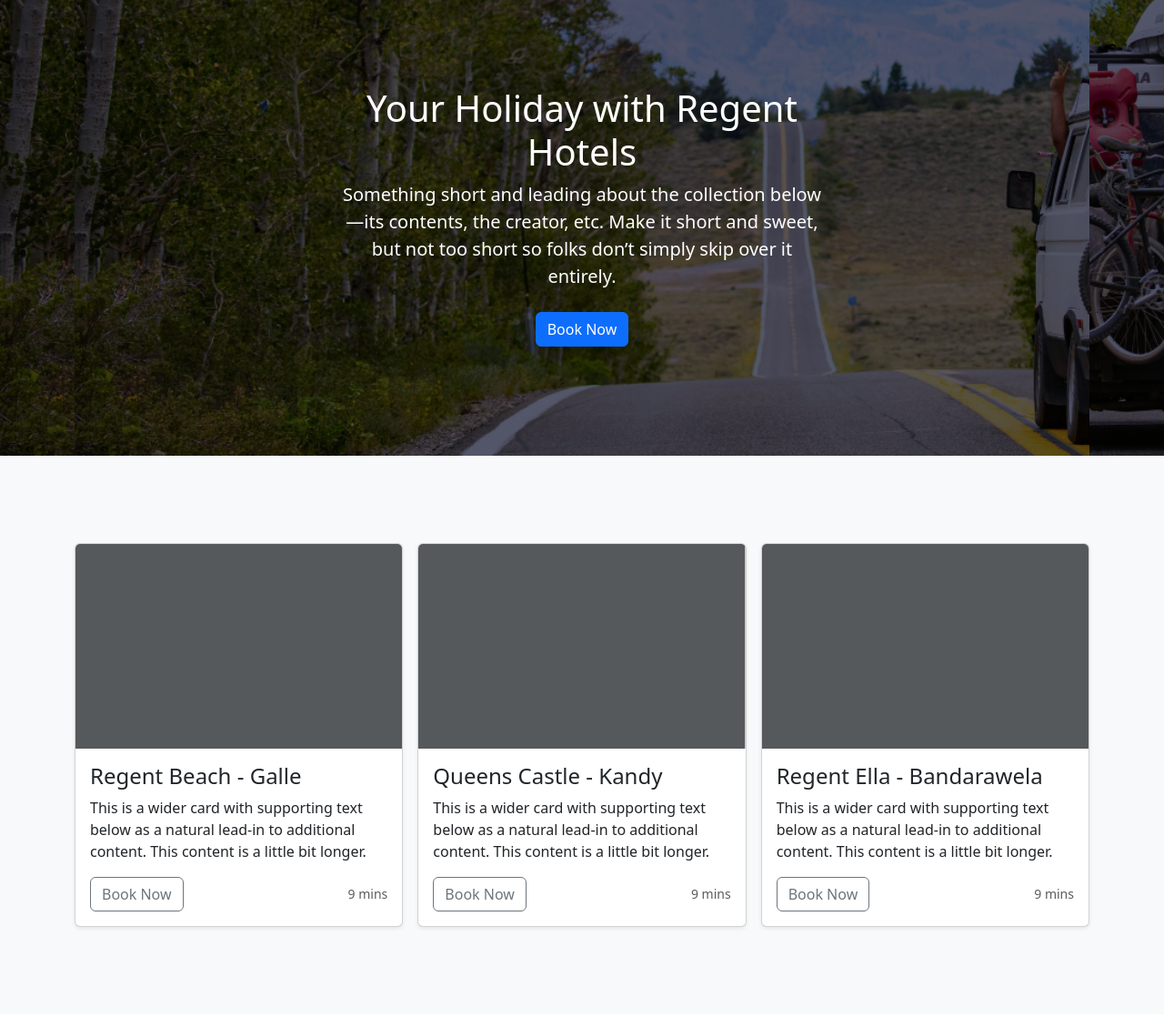
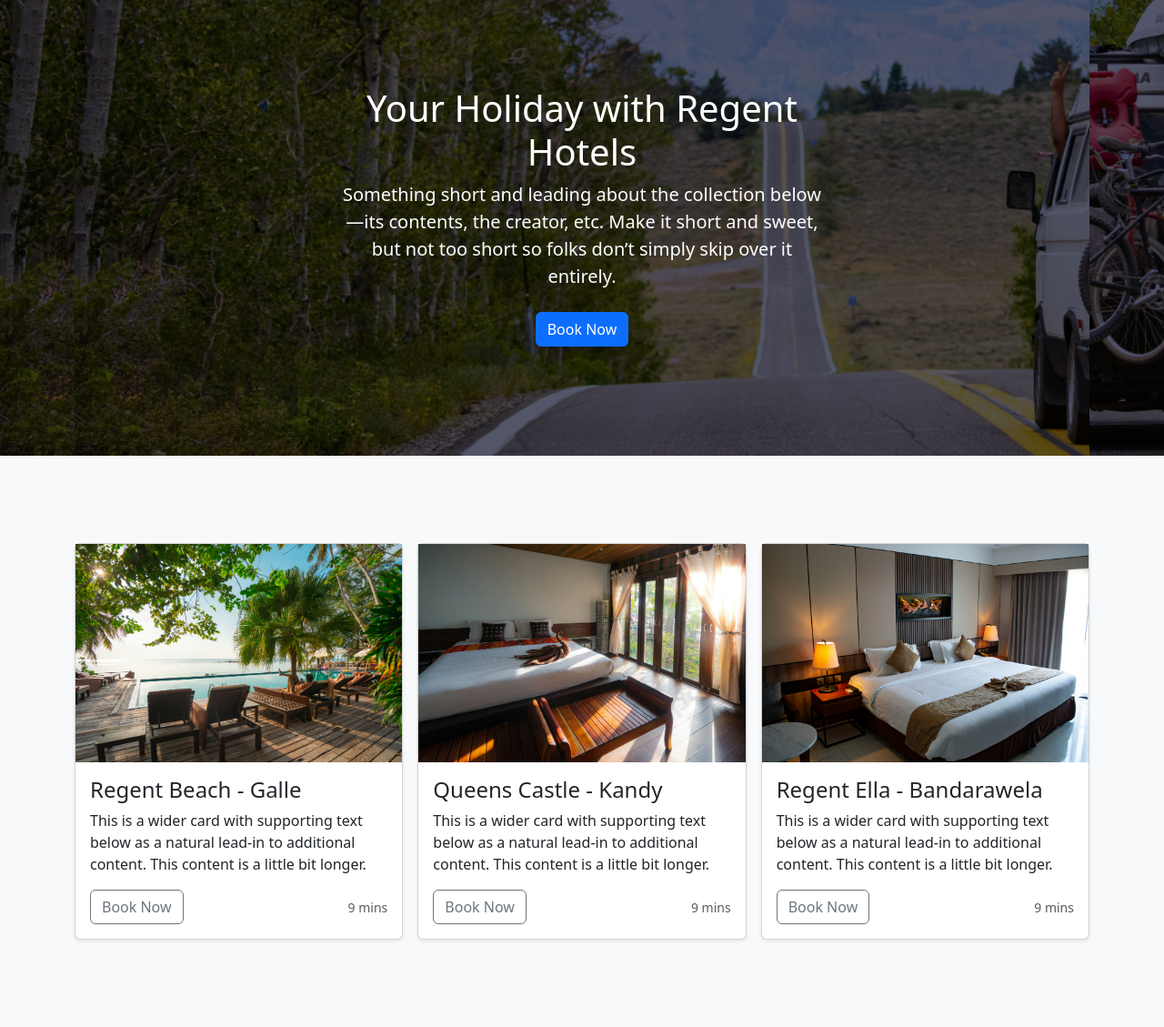
Before and after one commit to callmenuwan/regent-system, a PHP site: page /index.php in a window 1280 px wide. Shown: the part 58-1187 px from the top of the page at 91% size. Before the commit the page ends 1080 px from the top, so only its background shows below. Run offline with PHP 8.4, Linux system fonts and the light colour scheme; tables that the repository leaves empty or names only in its code hold one stand-in row (values such as "Sample post").

Commit message:
images folder and index file update

```diff
--- a/index.php
+++ b/index.php
@@ -4,27 +4,32 @@ Wired a jQuery AJAX call to check_availability.php
 Displayed the availability result and added a “Proceed to Booking” link when available
 -->
 
+<?php
+error_reporting(E_ALL);
+ini_set('display_errors', 1);
+?>
+
 
 <?php
 // No auth required
-include('includes/db.php');
+include __DIR__ . '/includes/db.php';
 
 // Fetch hotels
 $hotels = [];
-$hRes = mysqli_query($conn, "SELECT hotel_id, name FROM Hotel ORDER BY name");
+$hRes = mysqli_query($conn, "SELECT hotel_id, name FROM hotel ORDER BY name");
 while ($h = mysqli_fetch_assoc($hRes)) {
     $hotels[] = $h;
 }
 
 // Fetch room types
 $roomTypes = [];
-$rtRes = mysqli_query($conn, "SELECT room_type_id, code, description FROM RoomType ORDER BY room_type_id");
+$rtRes = mysqli_query($conn, "SELECT room_type_id, code, description FROM roomtype ORDER BY room_type_id");
 while ($rt = mysqli_fetch_assoc($rtRes)) {
     $roomTypes[] = $rt;
 }
 ?>
 
-<?php include 'includes/header-public.php'; ?>
+<?php include __DIR__ . '/includes/header-public.php'; ?>
 
 <!-- Header section -->
 <div id="home-hero-section">
@@ -35,7 +40,7 @@ while ($rt = mysqli_fetch_assoc($rtRes)) {
           <h1 class="fw-light">Your Holiday with Regent Hotels</h1>
           <p class="lead">Something short and leading about the collection below—its contents, the creator, etc. Make it short and sweet, but not too short so folks don’t simply skip over it entirely.</p>
           <p>
-            <a href="/regent/public/index.php" class="btn btn-primary my-2">Book Now</a>
+            <a href="/public/index.php" class="btn btn-primary my-2">Book Now</a>
           </p>
         </div>
       </div>
@@ -52,10 +57,7 @@ while ($rt = mysqli_fetch_assoc($rtRes)) {
         <!-- Regent Beach - Galle -->
         <div class="col">
           <div class="card shadow-sm">
-            <svg aria-label="Placeholder: Thumbnail" class="bd-placeholder-img card-img-top" height="225" preserveAspectRatio="xMidYMid slice" role="img" width="100%" xmlns="http://www.w3.org/2000/svg">
-              <title>Placeholder</title>
-              <rect width="100%" height="100%" fill="#55595c"></rect>
-            </svg>
+            <img src="/images/hotel-A.jpg" alt="">
             <div class="card-body">
               <h4>Regent Beach - Galle</h4>
               <p class="card-text">This is a wider card with supporting text below as a natural lead-in to additional content. This content is a little bit longer.</p>
@@ -72,10 +74,7 @@ while ($rt = mysqli_fetch_assoc($rtRes)) {
         <!-- Queens Castle - Kandy -->
         <div class="col">
           <div class="card shadow-sm">
-            <svg aria-label="Placeholder: Thumbnail" class="bd-placeholder-img card-img-top" height="225" preserveAspectRatio="xMidYMid slice" role="img" width="100%" xmlns="http://www.w3.org/2000/svg">
-              <title>Placeholder</title>
-              <rect width="100%" height="100%" fill="#55595c"></rect>
-            </svg>
+            <img src="/images/hotel-B.jpg" alt="">
             <div class="card-body">
               <h4>Queens Castle - Kandy</h4>
               <p class="card-text">This is a wider card with supporting text below as a natural lead-in to additional content. This content is a little bit longer.</p>
@@ -92,10 +91,7 @@ while ($rt = mysqli_fetch_assoc($rtRes)) {
         <!-- Regent Ella - Bandarawela -->
         <div class="col">
           <div class="card shadow-sm">
-            <svg aria-label="Placeholder: Thumbnail" class="bd-placeholder-img card-img-top" height="225" preserveAspectRatio="xMidYMid slice" role="img" width="100%" xmlns="http://www.w3.org/2000/svg">
-              <title>Placeholder</title>
-              <rect width="100%" height="100%" fill="#55595c"></rect>
-            </svg>
+            <img src="/images/hotel-C.jpg" alt="">
             <div class="card-body">
               <h4>Regent Ella - Bandarawela</h4>
               <p class="card-text">This is a wider card with supporting text below as a natural lead-in to additional content. This content is a little bit longer.</p>
@@ -115,4 +111,4 @@ while ($rt = mysqli_fetch_assoc($rtRes)) {
 <!-- End Album section -->
 
 
-<?php include 'includes/footer-public.php'; ?>
+<?php include __DIR__ . '/includes/footer-public.php'; ?>
```
Also changed, not shown: images/hotel-A.jpg (added), images/hotel-B.jpg (added), images/hotel-C.jpg (added).
